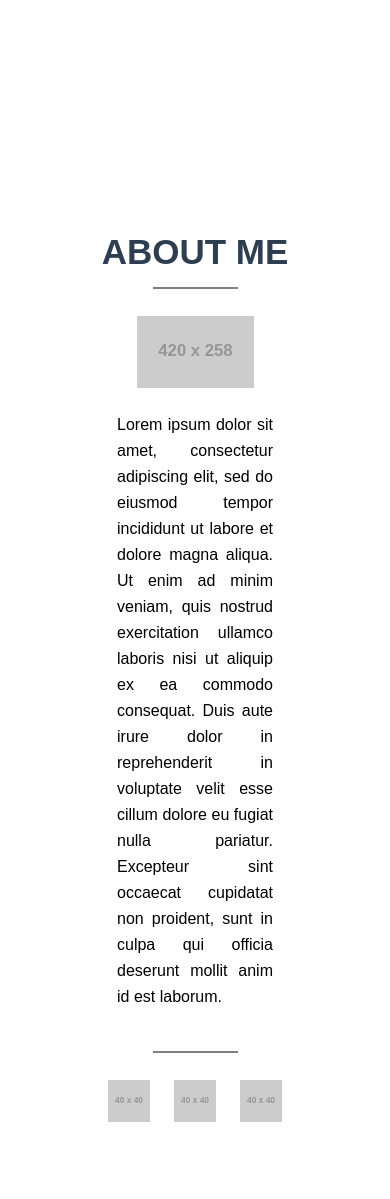
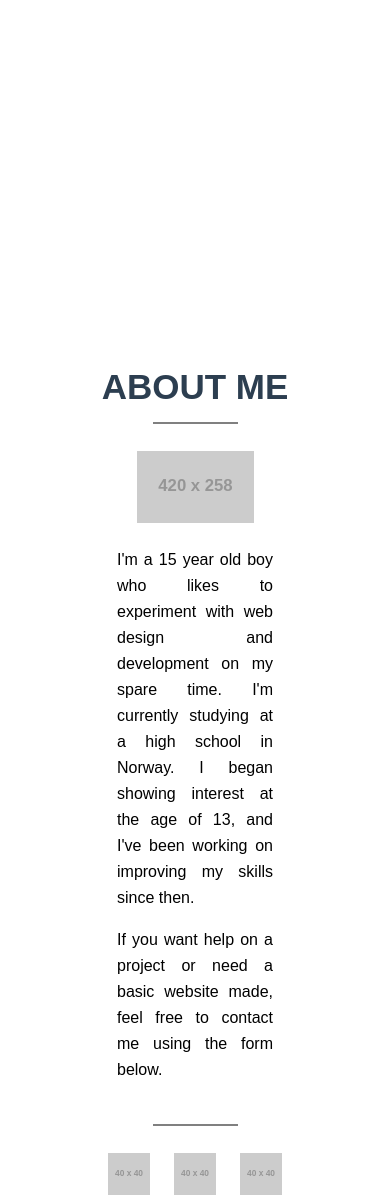
Before and after one commit to FredrikAugust/personal_portfolio, a PHP site: page / in a window 390 px wide. Shown: the part 696-1895 px from the top of the page. Before the commit the page ends 1818 px from the top, so only its background shows below. Run offline with PHP 8.4, Linux system fonts and the light colour scheme; grey boxes labelled with a size stand in for pictures from a placeholder-image service; some libraries are stand-ins or nearby versions.

Commit message:
improved design and pos of content2

```diff
--- a/css/style.css
+++ b/css/style.css
@@ -29,7 +29,7 @@ html, body, .site, .front-page {
 /* Position the content */
 .content2 {
   position: absolute;
-  top: 125%;
+  top: 130%;
   width: 100%;
 }
 
@@ -142,20 +142,18 @@ h1.about {
 }
 
 /* Media queries */
-@media screen and (max-width: 1300px) {
+@media screen and (max-width: 1600px) {
   .content2 {
     top: 120%;
   }
-}
-@media screen and (max-width: 1600px) {
+
   .about-info {
     width: 50%;
   }
 }
 @media screen and (max-width: 1000px) {
   .content2 {
-    top: 115%;
-    margin-bottom: 20px;
+    top: 126%;
   }
 
   .about-info img {
@@ -169,9 +167,3 @@ h1.about {
     width: 80%;
   }
 }
-@media screen and (max-width: 789px) {
-  .content2 {
-    top: 110%;
-    margin-bottom: 20px;
-  }
-}
--- a/css/style.scss
+++ b/css/style.scss
@@ -29,7 +29,7 @@ html, body, .site, .front-page {
 /* Position the content */
 .content2 {
 	position: absolute;
-	top: 125%;
+	top: 130%;
 	width: 100%;
 }
 
@@ -141,21 +141,17 @@ h1.about {
 }
 
 /* Media queries */
-@media screen and (max-width:1300px) {
+@media screen and (max-width:1600px) {
 	.content2 {
 		top: 120%;
 	}
-}
-
-@media screen and (max-width:1600px) {
 	.about-info {
 		width: 50%;
 	}
 }
 @media screen and (max-width:1000px) {
 	.content2 {
-		top: 115%;
-		margin-bottom: 20px;
+		top: 126%;
 	}
 	.about-info {
 		img {
@@ -170,9 +166,3 @@ h1.about {
 		}
 	}
 }
-@media screen and (max-width:789px) {
-	.content2 {
-		top: 110%;
-		margin-bottom: 20px;
-	}
-}
--- a/index.php
+++ b/index.php
@@ -1,9 +1,9 @@
 <!doctype html>
 <html lang="en">
 	<head>
-    	<!-- Scripts for adobe typekit fonts
+    	<!-- Scripts for adobe typekit fonts -->
     	<script src="//use.typekit.net/fgc6foa.js"></script>
-		<script>try{Typekit.load();}catch(e){}</script>-->
+		<script>try{Typekit.load();}catch(e){}</script>
 		<meta charset="utf-8">
 		<title>MrMadsenMalmo</title>
         <link href="css/style.css" rel="stylesheet">
@@ -32,7 +32,8 @@
                 <div class="about-info clearfix">
                 	<img src="http://placehold.it/420x258" alt="me-img">
                     <div class="about-text">
-                        <p>Lorem ipsum dolor sit amet, consectetur adipiscing elit, sed do eiusmod tempor incididunt ut labore et dolore magna aliqua. Ut enim ad minim veniam, quis nostrud exercitation ullamco laboris nisi ut aliquip ex ea commodo consequat. Duis aute irure dolor in reprehenderit in voluptate velit esse cillum dolore eu fugiat nulla pariatur. Excepteur sint occaecat cupidatat non proident, sunt in culpa qui officia deserunt mollit anim id est laborum.</p>
+                        <p>I'm a 15 year old boy who likes to experiment with web design and development on my spare time. I'm currently studying at a high school in Norway. I began showing interest at the age of 13, and I've been working on improving my skills since then.</p>
+                        <p>If you want help on a project or need a basic website made, feel free to contact me using the form below.</p>
                     </div>
                 </div>
                 <div class="short-border"></div>
```
